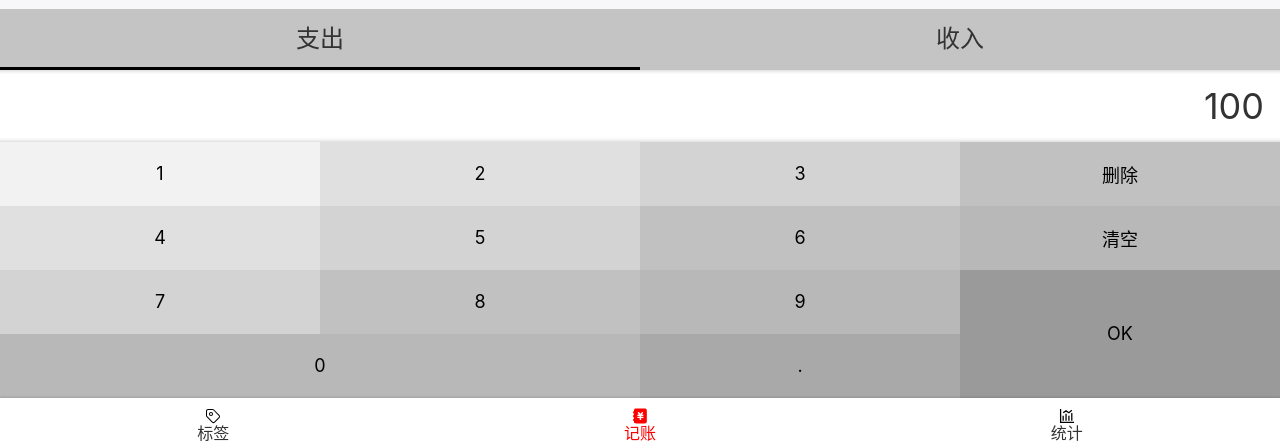
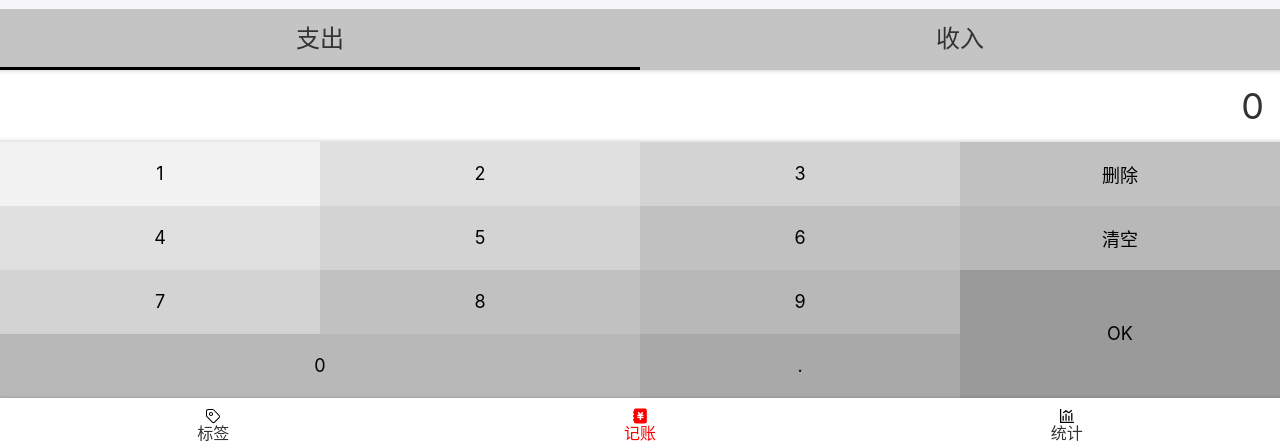
Before and after one commit to crazyones110/f_account, a React (Create React App) app: page /#/money in a window 1280 px wide. Shown: the part 347-795 px from the top of the page. Built offline with nearby package versions, Linux system fonts and the light colour scheme.

Commit message:
feat: numberPad WIP

```diff
--- a/src/views/Money.tsx
+++ b/src/views/Money.tsx
@@ -17,25 +17,7 @@ export function Money() {
       <TagsSection />
       <NoteSection/>
       <CategorySection/>
-      <NumberPadSection>
-        <div className="output">100</div>
-        <div className="pad clearfix">
-          <button>1</button>
-          <button>2</button>
-          <button>3</button>
-          <button>删除</button>
-          <button>4</button>
-          <button>5</button>
-          <button>6</button>
-          <button>清空</button>
-          <button>7</button>
-          <button>8</button>
-          <button>9</button>
-          <button className="ok">OK</button>
-          <button className="zero">0</button>
-          <button>.</button>
-        </div>
-      </NumberPadSection>
+      <NumberPadSection/>
     </MoneyLayout>
   )
 }
--- a/src/views/Money/NumberPadSection.tsx
+++ b/src/views/Money/NumberPadSection.tsx
@@ -1,6 +1,7 @@
-import styled from "styled-components";
+import styled from 'styled-components'
+import React, { useState } from 'react'
 
-export const NumberPadSection = styled.section`
+const StyledNumberPadSection = styled.section`
   display: flex;
   flex-direction: column;
   > .output {
@@ -10,7 +11,7 @@ export const NumberPadSection = styled.section`
     text-align: right;
     padding: 0 16px;
     box-shadow: inset 0 -5px 5px -5px rgba(0, 0, 0, 0.25),
-    inset 0 5px 5px -5px rgba(0, 0, 0, 0.25);
+      inset 0 5px 5px -5px rgba(0, 0, 0, 0.25);
   }
   > .pad {
     > button {
@@ -30,16 +31,23 @@ export const NumberPadSection = styled.section`
       &:nth-child(1) {
         background: #f2f2f2;
       }
-      &:nth-child(2), &:nth-child(5) {
+      &:nth-child(2),
+      &:nth-child(5) {
         background: #e0e0e0;
       }
-      &:nth-child(3), &:nth-child(6), &:nth-child(9) {
+      &:nth-child(3),
+      &:nth-child(6),
+      &:nth-child(9) {
         background: #d3d3d3;
       }
-      &:nth-child(4), &:nth-child(7), &:nth-child(10) {
+      &:nth-child(4),
+      &:nth-child(7),
+      &:nth-child(10) {
         background: #c1c1c1;
       }
-      &:nth-child(8), &:nth-child(11), &:nth-child(13) {
+      &:nth-child(8),
+      &:nth-child(11),
+      &:nth-child(13) {
         background: #b8b8b8;
       }
       &:nth-child(12) {
@@ -51,3 +59,59 @@ export const NumberPadSection = styled.section`
     }
   }
 `
+
+export const NumberPadSection: React.FC = props => {
+  const [output, setOutput] = useState<string>('0')
+  const onClickButtonWrapper = (e: React.MouseEvent) => {
+    const content = (e.target as HTMLButtonElement).textContent
+    if (content === null) {return}
+    switch (content) {
+      case '0':
+      case '1':
+      case '2':
+      case '3':
+      case '4':
+      case '5':
+      case '6':
+      case '7':
+      case '8':
+      case '9':
+        if (output === '0') {
+          setOutput(content)
+        } else {
+          setOutput(output + content)
+        }
+        break
+      case '删除':
+        console.log('删除')
+        break
+      case '清空':
+        console.log('清空')
+        break
+      case 'OK':
+        console.log('OK')
+        break
+    }
+  }
+  return (
+    <StyledNumberPadSection>
+      <div className="output">{output}</div>
+      <div className="pad clearfix" onClick={onClickButtonWrapper}>
+        <button>1</button>
+        <button>2</button>
+        <button>3</button>
+        <button>删除</button>
+        <button>4</button>
+        <button>5</button>
+        <button>6</button>
+        <button>清空</button>
+        <button>7</button>
+        <button>8</button>
+        <button>9</button>
+        <button className="ok">OK</button>
+        <button className="zero">0</button>
+        <button>.</button>
+      </div>
+    </StyledNumberPadSection>
+  )
+}
```
